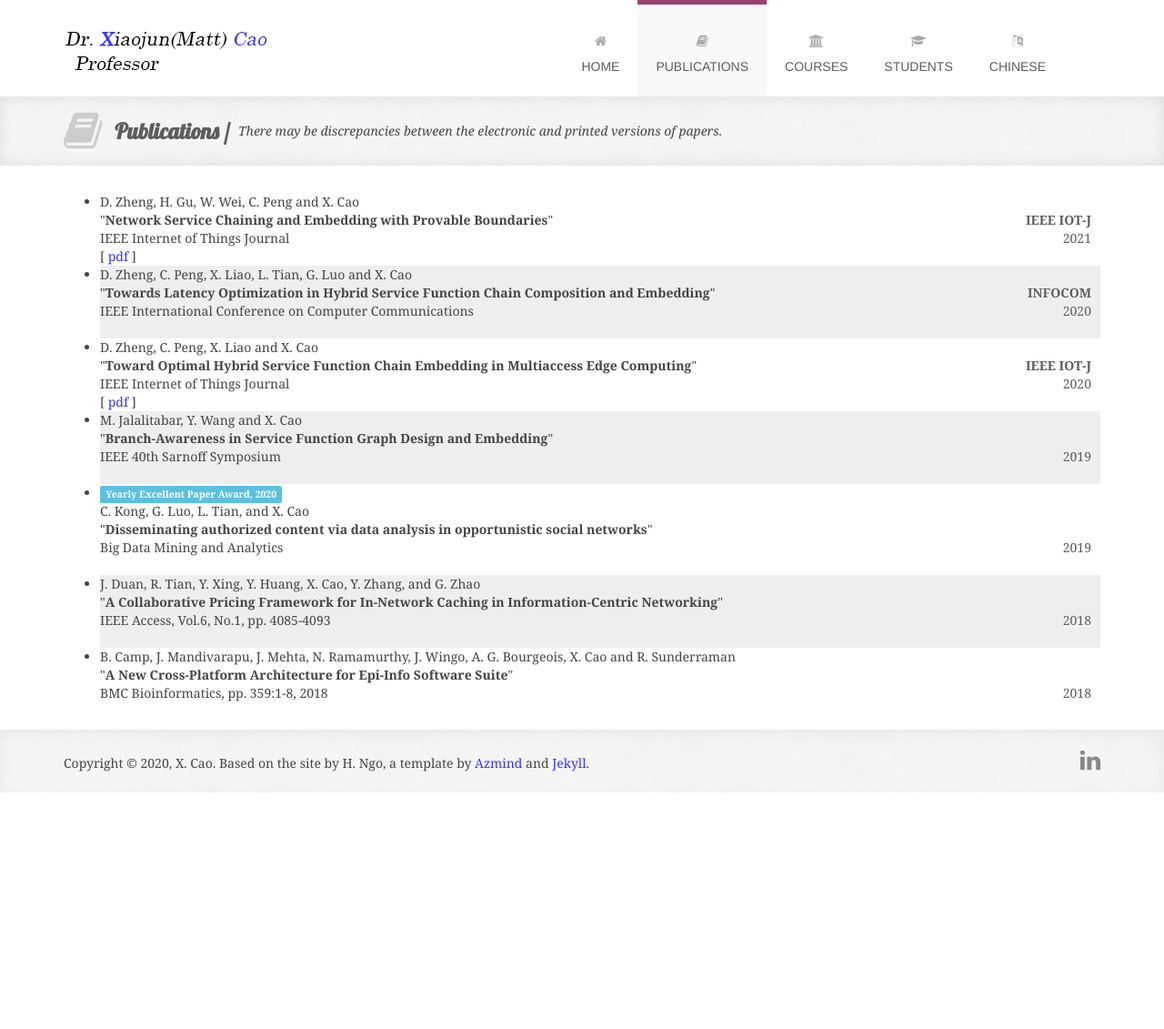
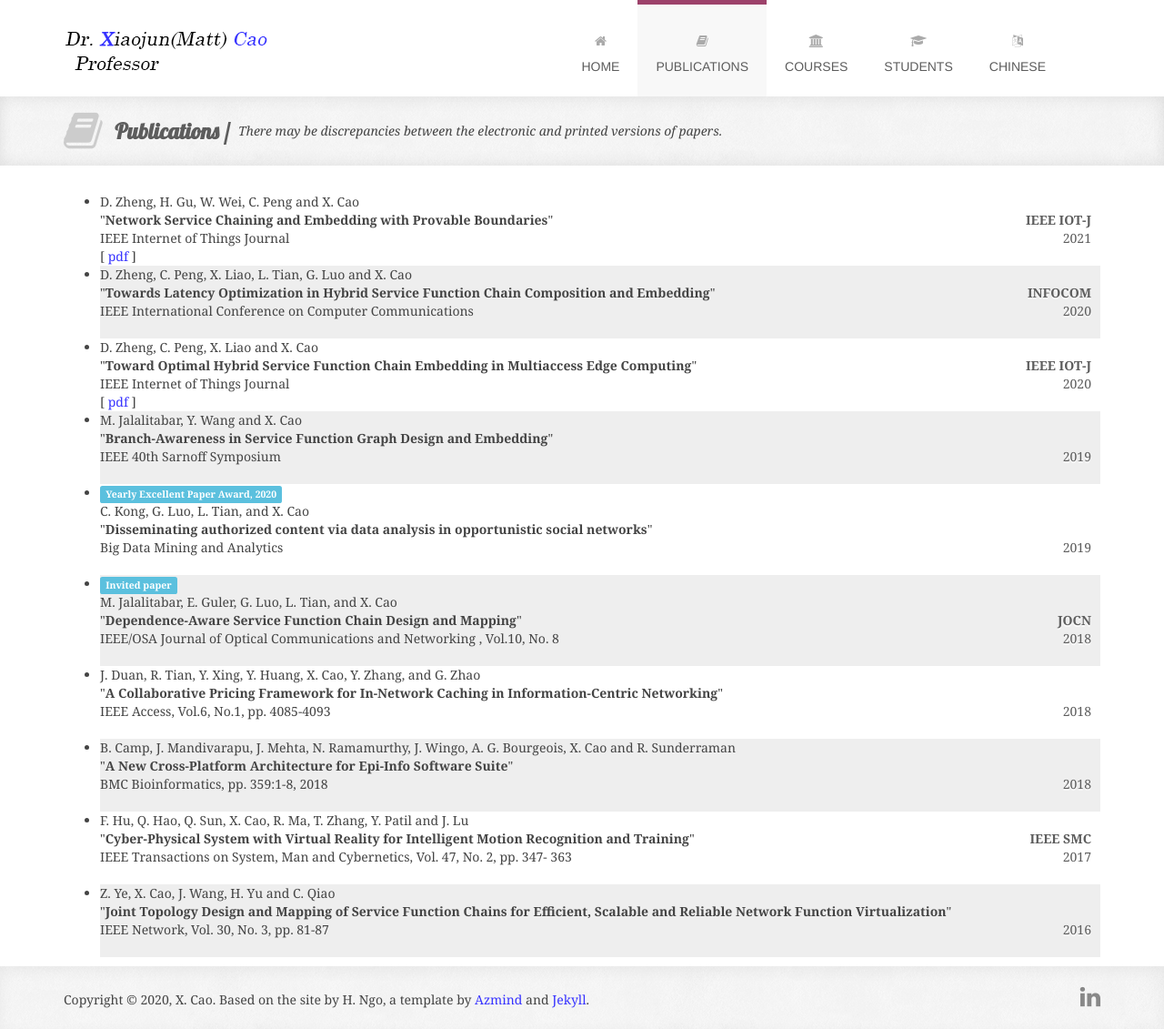
Before and after one commit to xiaojuncao/xiaojuncao, a Jekyll site: the page built from publications.html, in a window 1280 px wide. Shown: the whole page at 91% size. Built offline with Jekyll 4.4.1, drawn with Linux system fonts in a browser that asks for light colours; some web fonts are replaced; before the commit the page ends 900 px from its top, so only the background shows below that.

Commit message:
Update my_papers.yml

```diff
--- a/_data/my_papers.yml
+++ b/_data/my_papers.yml
@@ -32,3 +32,18 @@
   title:  A Collaborative Pricing Framework for In-Network Caching in Information-Centric Networking
   journal:  IEEE Access, Vol.6, No.1, pp. 4085-4093
   year: 2018
+- authors:  M. Jalalitabar, E. Guler, G. Luo, L. Tian, and X. Cao
+  title:  Dependence-Aware Service Function Chain Design and Mapping
+  journal:  IEEE/OSA Journal of Optical Communications and Networking , Vol.10, No. 8
+  note: Invited paper
+  abbvr:  JOCN
+  year: 2018
+- authors:  F. Hu, Q. Hao, Q. Sun, X. Cao, R. Ma, T. Zhang, Y. Patil and J. Lu
+  title:  Cyber-Physical System with Virtual Reality for Intelligent Motion Recognition and Training
+  journal:  IEEE Transactions on System, Man and Cybernetics, Vol. 47, No. 2, pp. 347- 363
+  abbvr:  IEEE SMC
+  year: 2017
+- authors:  Z. Ye, X. Cao, J. Wang, H. Yu and C. Qiao
+  title:  Joint Topology Design and Mapping of Service Function Chains for Efficient, Scalable and Reliable Network Function Virtualization
+  journal:  IEEE Network, Vol. 30, No. 3, pp. 81-87
+  year: 2016
```
